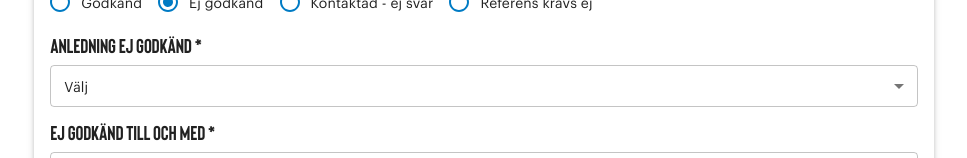
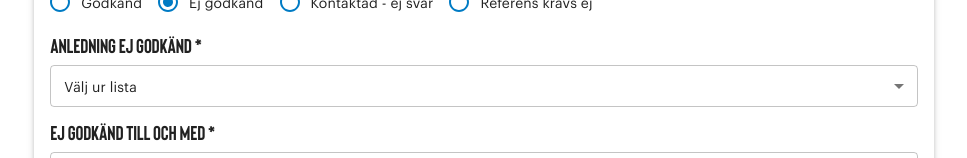
Before and after one commit to Bostads-AB-Mimer/onecore-internal-portal, a React (Vite) app in the folder packages/frontend/: page /bostader in a window 1280 px wide. Shown: the part 642-800 px from the top of the page, without its empty margins (19-986 px from the left). Built offline with nearby package versions, Linux system fonts and the light colour scheme; no server answers; what onecore-types would draw is missing.

Commit message:
refactor: Update placeholder text in NotApproved component's dropdown menu

```diff
--- a/packages/frontend/src/pages/Residences/components/CurrentTypeOfHousingForm/NotApproved.tsx
+++ b/packages/frontend/src/pages/Residences/components/CurrentTypeOfHousingForm/NotApproved.tsx
@@ -38,7 +38,7 @@ const Rejected = ({ control }: Props) => (
             {...field}
           >
             <MenuItem value="" disabled>
-              Välj
+              Välj ur lista
             </MenuItem>
 
             <MenuItem value={RejectedReasons.DEBT_TO_LANDLORD}>Skuld</MenuItem>
```
